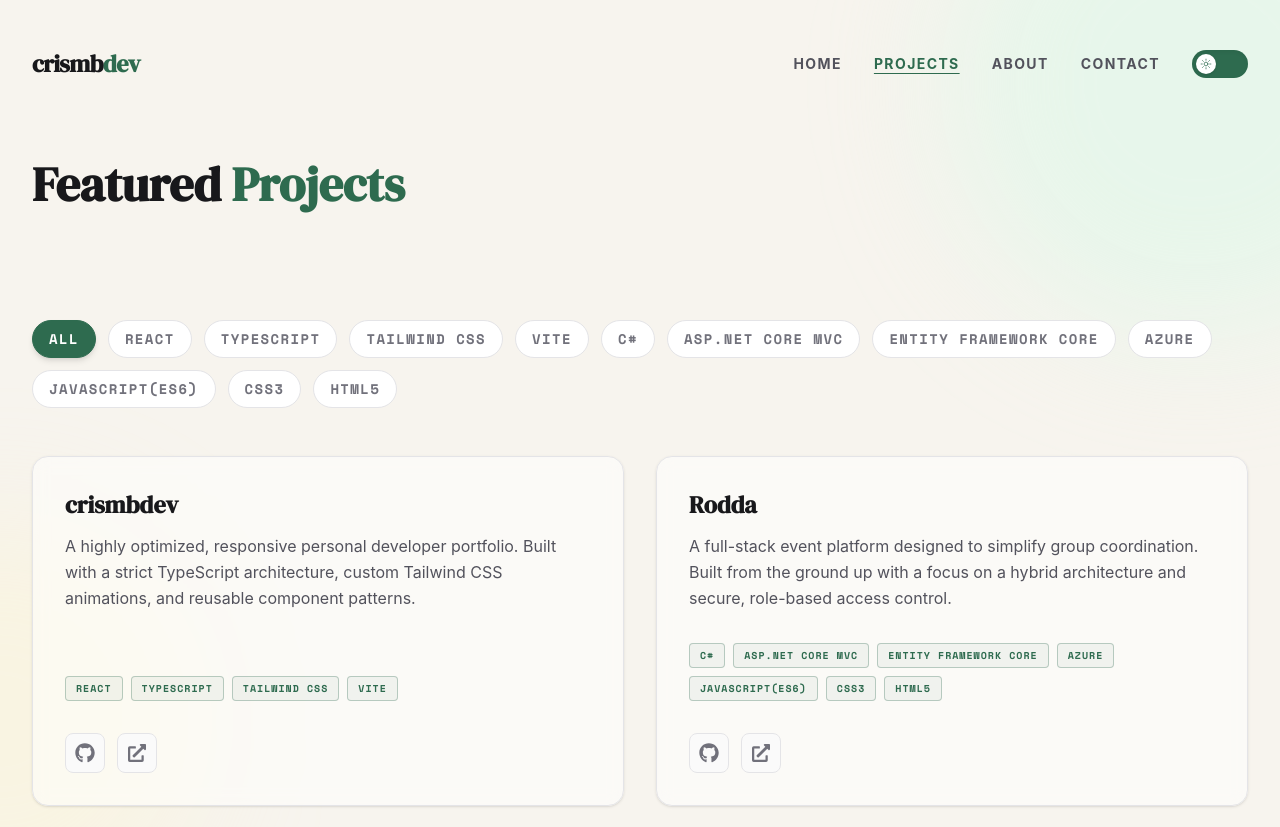
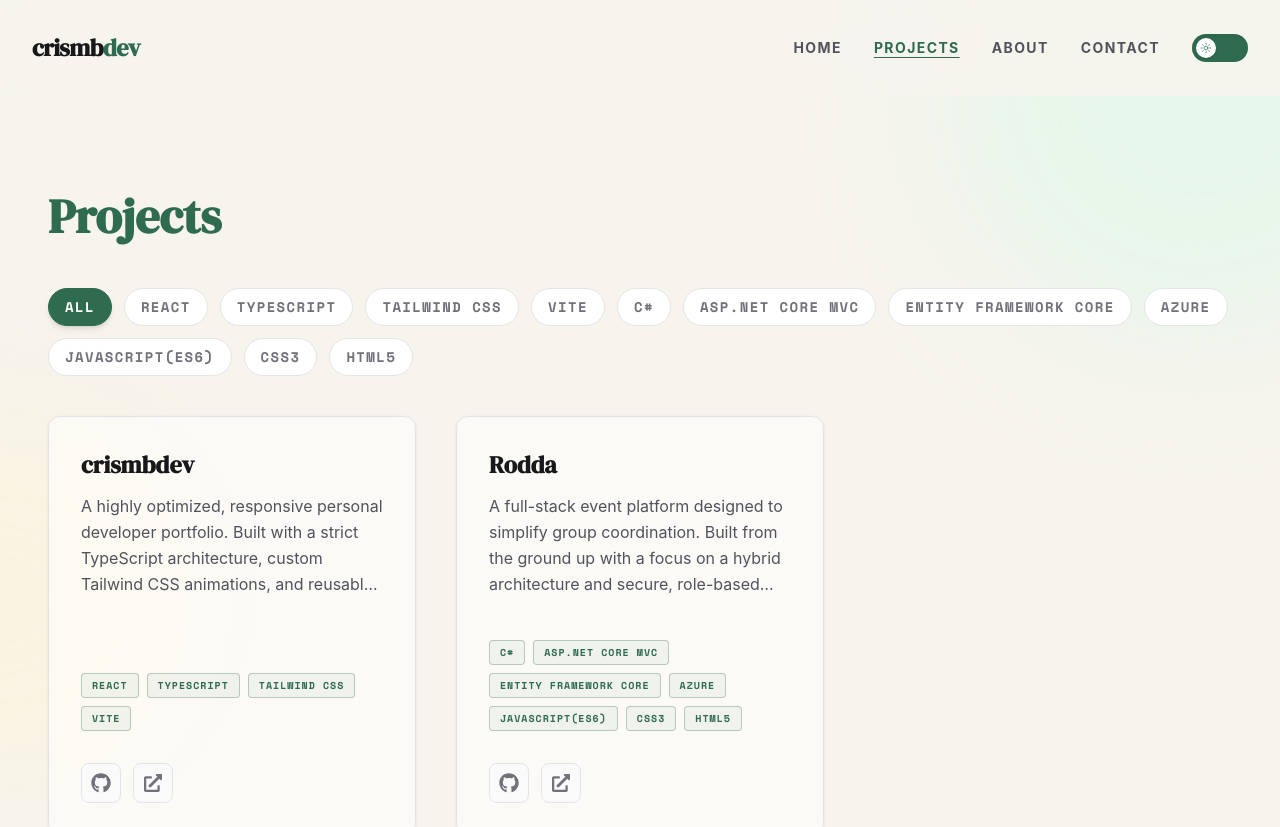
Before and after one commit to cristinambdev/portfolio, a React (Vite) app: page /projects in a window 1280 px wide. Shown: the top 827 px of the page. Built offline with nearby package versions, Linux system fonts and the light colour scheme.

Commit message:
Feature projects and projects separated. Sticky Navbar and scroll to top fixed

```diff
--- a/src/components/common/MobileMenu.tsx
+++ b/src/components/common/MobileMenu.tsx
@@ -17,7 +17,7 @@ export default function MobileMenu({ isOpen, setIsOpen }: MobileMenuProps) {
   const handleLinkClick = () => setIsOpen(false);
 
   return (
-    <div className="absolute top-14 left-0 w-full z-50 bg-cream dark:bg-zinc-900/95 backdrop-blur-md border border-zinc-200/50 dark:border-zinc-700/50 rounded-2xl shadow-xl flex flex-col items-center py-8 md:hidden">
+    <div className="absolute top-14 left-0 w-full z-[60] bg-cream dark:bg-zinc-900/95 backdrop-blur-md border border-zinc-200/50 dark:border-zinc-700/50 rounded-2xl shadow-xl flex flex-col items-center py-8 md:hidden">
       <nav className="flex flex-col items-center gap-6 text-sm font-semibold tracking-widest text-zinc-500 dark:text-zinc-400 uppercase">
         <NavLink to="/" className={navLinkClasses} onClick={handleLinkClick}>
           Home
--- /dev/null
+++ b/src/components/common/ScrollToTop.tsx
@@ -0,0 +1,13 @@
+import { useEffect } from "react";
+import { useLocation } from "react-router-dom";
+
+export default function ScrollToTop() {
+  const { pathname } = useLocation();
+
+  useEffect(() => {
+
+    window.scrollTo(0, 0);
+  }, [pathname]);
+
+  return null;
+}
--- a/src/components/layouts/Layout.tsx
+++ b/src/components/layouts/Layout.tsx
@@ -1,17 +1,25 @@
 import Navbar from '../sections/Navbar';
 import { Outlet } from 'react-router-dom';
 import Footer from '../sections/Footer';
+import ScrollToTop from '../common/ScrollToTop';
 
 export default function Layout() {
   return (
-    <div className="min-h-screen relative overflow-hidden">
+    <div className="min-h-screen relative">
+      <ScrollToTop />
       {/* Background Gradients */}
-      <div className="absolute top-0 right-0 w-125 h-125 bg-emerald-100/40 dark:bg-emerald-950/20 rounded-full blur-3xl -z-10 translate-x-1/3 -translate-y-1/3 pointer-events-none"></div>
-      <div className="absolute top-1/2 left-0 w-100 h-100 bg-amber-100/30 dark:bg-amber-950/10 rounded-full blur-3xl -z-10 -translate-x-1/2 pointer-events-none"></div>
+      <div className="fixed inset-0 -z-10 overflow-hidden pointer-events-none" aria-hidden="true">
+        <div className="absolute top-0 right-0 w-125 h-125 bg-emerald-100/40 dark:bg-emerald-950/20 rounded-full blur-3xl translate-x-1/3 -translate-y-1/3"></div>
+        <div className="absolute top-1/2 left-0 w-100 h-100 bg-amber-100/30 dark:bg-amber-950/10 rounded-full blur-3xl -translate-x-1/2"></div>
+      </div>
 
-      <div className="max-w-7xl mx-auto px-4 py-4 md:px-8 md:py-12 flex flex-col gap-10 md:gap-20">
-        <Navbar />
+      <div className="sticky top-0 z-50 bg-cream/90 dark:bg-zinc-950/90 backdrop-blur-md dark:border-zinc-800/30">
+        <div className="max-w-7xl mx-auto px-4 py-4 md:px-8">
+          <Navbar />
+        </div>
+      </div>
 
+      <div className="max-w-7xl mx-auto px-4 pb-4 md:px-8 md:pb-12 pt-6 md:pt-12 flex flex-col gap-10 md:gap-20">
         <main>
           <Outlet />
         </main>
--- a/src/components/projects/ProjectCard.tsx
+++ b/src/components/projects/ProjectCard.tsx
@@ -38,8 +38,7 @@ export default function ProjectCard({
                   '#';
 
   return (
-    // The "group" class that allows to trigger hover effects on child elements
-    <div className="group flex flex-col justify-between p-6 sm:p-8 rounded-2xl border border-zinc-200 dark:border-zinc-800 bg-white/50 dark:bg-zinc-900/50 backdrop-blur-sm shadow-sm hover:shadow-md transition-all h-full">
+    <div className="group flex flex-col min-h-[420px] justify-between p-6 sm:p-8 rounded-xl border border-zinc-200 dark:border-zinc-800 bg-white/50 dark:bg-zinc-900/50 backdrop-blur-sm shadow-sm hover:shadow-md transition-all h-full ">
 
       <header>
         <h3 className="font-serif text-2xl font-bold mb-3">
@@ -57,11 +56,13 @@ export default function ProjectCard({
           </a>
         </h3>
 
-        <p className="text-zinc-600 dark:text-zinc-400 text-sm md:text-base leading-relaxed mb-8 relative z-10">
+        {/* Description */}
+        <p className="text-zinc-600 dark:text-zinc-400 text-sm md:text-base leading-relaxed mb-8 relative z-10 line-clamp-4">
           {description}
         </p>
       </header>
 
+        {/* Footer*/}
       <footer className="relative z-10">
         <div className="mb-6 flex flex-wrap">{techStacksEntry}</div>
         <ul className="flex space-x-3">{linksEntry}</ul>
--- /dev/null
+++ b/src/components/projects/Projects.tsx
@@ -0,0 +1,29 @@
+import type { ProjectsProps } from "../../types";
+import ProjectCard from "./ProjectCard";
+
+export default function Projects({
+  projects,
+  emptyMessage = "No projects found.",
+}: ProjectsProps) {
+  return (
+    <div className="flex flex-col gap-12">
+      <div className="grid grid-cols-1 md:grid-cols-3 gap-6 lg:gap-10">
+        {projects.map((project) => (
+          <ProjectCard
+            key={project.title}
+            title={project.title}
+            description={project.description}
+            techStacks={project.techStacks}
+            links={project.links}
+          />
+        ))}
+      </div>
+
+      {projects.length === 0 && (
+        <div className="text-center py-12 text-zinc-500 dark:text-zinc-400 font-mono">
+          {emptyMessage}
+        </div>
+      )}
+    </div>
+  );
+}
--- a/src/components/sections/FeaturedProjects.tsx
+++ b/src/components/sections/FeaturedProjects.tsx
@@ -1,31 +1,15 @@
 import type { FeaturedProjectsProps } from "../../types";
-import ProjectCard from "../projects/ProjectCard";
+import { featuredProjects } from "../../constants/projects";
+import PageHeader from "../common/PageHeader";
+import Projects from "../projects/Projects";
 
 export default function FeaturedProjects({
-  projects,
-  emptyMessage = "No projects found.",
+  emptyMessage = "No featured projects found.",
 }: FeaturedProjectsProps) {
   return (
-    <section id="projects">
-      <div className="flex flex-col gap-12">
-        <div className="grid grid-cols-1 md:grid-cols-2 gap-6 lg:gap-8">
-          {projects.map((project) => (
-            <ProjectCard
-              key={project.title}
-              title={project.title}
-              description={project.description}
-              techStacks={project.techStacks}
-              links={project.links}
-            />
-          ))}
-        </div>
-
-        {projects.length === 0 && (
-          <div className="text-center py-12 text-zinc-500 dark:text-zinc-400 font-mono">
-            {emptyMessage}
-          </div>
-        )}
-      </div>
+    <section id="featured-projects" scroll-mt-24 pt-12 md:pt-20 pb-20 md:pb-32>
+      <PageHeader title="Featured" highlight="Projects" />
+      <Projects projects={featuredProjects} emptyMessage={emptyMessage} />
     </section>
   );
 }
--- a/src/components/sections/Navbar.tsx
+++ b/src/components/sections/Navbar.tsx
@@ -9,9 +9,9 @@ export default function Navbar() {
   const [isMenuOpen, setIsMenuOpen] = useState<boolean>(false);
 
   return (
-    <header className="relative flex items-center justify-between">
+    <header className="relative flex items-center justify-between py-4">
       {/* Logo */}
-      <div className="font-serif text-2xl font-bold tracking-tight">
+      <a href="/" className="font-serif text-2xl font-bold tracking-tight">
 
         <img
           src={logoIcon}
@@ -22,7 +22,7 @@ export default function Navbar() {
         <div className="hidden sm:block">
           crismb<span className="text-brand-green">dev</span>
         </div>
-      </div>
+      </a>
 
       {/* Navigation */}
       <div className="flex items-center gap-4 md:gap-8">
--- a/src/constants/projects.tsx
+++ b/src/constants/projects.tsx
@@ -2,34 +2,56 @@ import { FaGithub, FaExternalLinkAlt } from "react-icons/fa";
 import type { Project } from "../types";
 
 export const projectsData: Project[] = [
-{
+  {
     title: "crismbdev",
-    description: "A highly optimized, responsive personal developer portfolio. Built with a strict TypeScript architecture, custom Tailwind CSS animations, and reusable component patterns.",
+    description:
+      "A highly optimized, responsive personal developer portfolio. Built with a strict TypeScript architecture, custom Tailwind CSS animations, and reusable component patterns.",
     techStacks: ["React", "TypeScript", "Tailwind CSS", "Vite"],
+    isFeatured: true,
     links: [
       {
         label: "Source code",
         url: "https://github.com/cristinambdev/portfolio.git",
-        icon: <FaGithub size={20} />
+        icon: <FaGithub size={20} />,
       },
       {
         label: "Live",
         url: "#",
-        icon: <FaExternalLinkAlt size={18} />
+        icon: <FaExternalLinkAlt size={18} />,
       },
     ],
   },
-    {
-        title: "Rodda",
-        description: "A full-stack event platform designed to simplify group coordination. Built from the ground up with a focus on a hybrid architecture and secure, role-based access control.",
-        techStacks: ["C#", "ASP.NET Core MVC", "Entity Framework Core", "Azure", "JavaScript(ES6)", "CSS3", "HTML5"],
-        links: [
-        { label: "Source code", url: "https://github.com/cristinambdev/rodda.git", icon: <FaGithub size={20} /> },
-        { label: "Live", url: "https://roddamvp.netlify.app", icon: <FaExternalLinkAlt size={18} /> },
-        ],
-    }
+  {
+    title: "Rodda",
+    description:
+      "A full-stack event platform designed to simplify group coordination. Built from the ground up with a focus on a hybrid architecture and secure, role-based access control.",
+    techStacks: [
+      "C#",
+      "ASP.NET Core MVC",
+      "Entity Framework Core",
+      "Azure",
+      "JavaScript(ES6)",
+      "CSS3",
+      "HTML5",
+    ],
+    isFeatured: true,
+    links: [
+      {
+        label: "Source code",
+        url: "https://github.com/cristinambdev/rodda.git",
+        icon: <FaGithub size={20} />,
+      },
+      {
+        label: "Live",
+        url: "https://roddamvp.netlify.app",
+        icon: <FaExternalLinkAlt size={18} />,
+      },
+    ],
+  },
   // 3rd and 4th projects here!
 ];
+
+export const featuredProjects = projectsData.filter((project) => project.isFeatured);
 
 export const allTechStacks = Array.from(
   new Set(projectsData.flatMap((project) => project.techStacks))
--- a/src/pages/HomePage.tsx
+++ b/src/pages/HomePage.tsx
@@ -1,7 +1,11 @@
 import HeroSection from "../components/sections/Hero";
+import FeaturedProjects from "../components/sections/FeaturedProjects";
 
 export default function HomePage() {
   return (
-        <HeroSection />
-  )
-};
+    <>
+      <HeroSection />
+      <FeaturedProjects />
+    </>
+  );
+}
--- a/src/pages/ProjectsPage.tsx
+++ b/src/pages/ProjectsPage.tsx
@@ -1,11 +1,15 @@
 import { useState } from "react";
-import FeaturedProjects from "../components/sections/FeaturedProjects";
 import PageHeader from "../components/common/PageHeader";
 import ProjectFilter from "../components/projects/ProjectFilter";
+import Projects from "../components/projects/Projects";
 import { allTechStacks, projectsData } from "../constants/projects";
 
 export default function ProjectsPage() {
   const [activeFilter, setActiveFilter] = useState<string>("All");
+
+  const handleFilterClick = (filter: string) => {
+    setActiveFilter((current) => (current === filter ? "All" : filter));
+  };
 
   const filteredProjects =
     activeFilter === "All"
@@ -14,23 +18,30 @@ export default function ProjectsPage() {
           project.techStacks.includes(activeFilter)
         );
 
-  const handleFilterClick = (filter: string) => {
-    setActiveFilter((current) => (current === filter ? "All" : filter));
-  };
+  const emptyMessage =
+    activeFilter === "All"
+      ? "No projects found."
+      : `No projects found for ${activeFilter}.`;
 
   return (
-    <div className="flex flex-col gap-12">
-      <PageHeader title="Featured" highlight="Projects" />
+    <div className="container mx-auto">
 
-      <ProjectFilter
-        allTechStacks={allTechStacks}
-        activeFilter={activeFilter}
-        onFilterChange={handleFilterClick}
-      />
+      {/* Page Header */}
+      <PageHeader title="" highlight="Projects" />
 
-      <FeaturedProjects
+      {/* Project Filter */}
+      <div className="mb-10">
+        <ProjectFilter
+          allTechStacks={allTechStacks}
+          activeFilter={activeFilter}
+          onFilterChange={handleFilterClick}
+        />
+      </div>
+
+      {/* Projects */}
+      <Projects
         projects={filteredProjects}
-        emptyMessage={`No projects found for ${activeFilter}.`}
+        emptyMessage={emptyMessage}
       />
     </div>
   );
```
Also changed, not shown: src/components/sections/Hero.tsx (+26 -8 lines), src/types/index.ts (+7 -2 lines).
